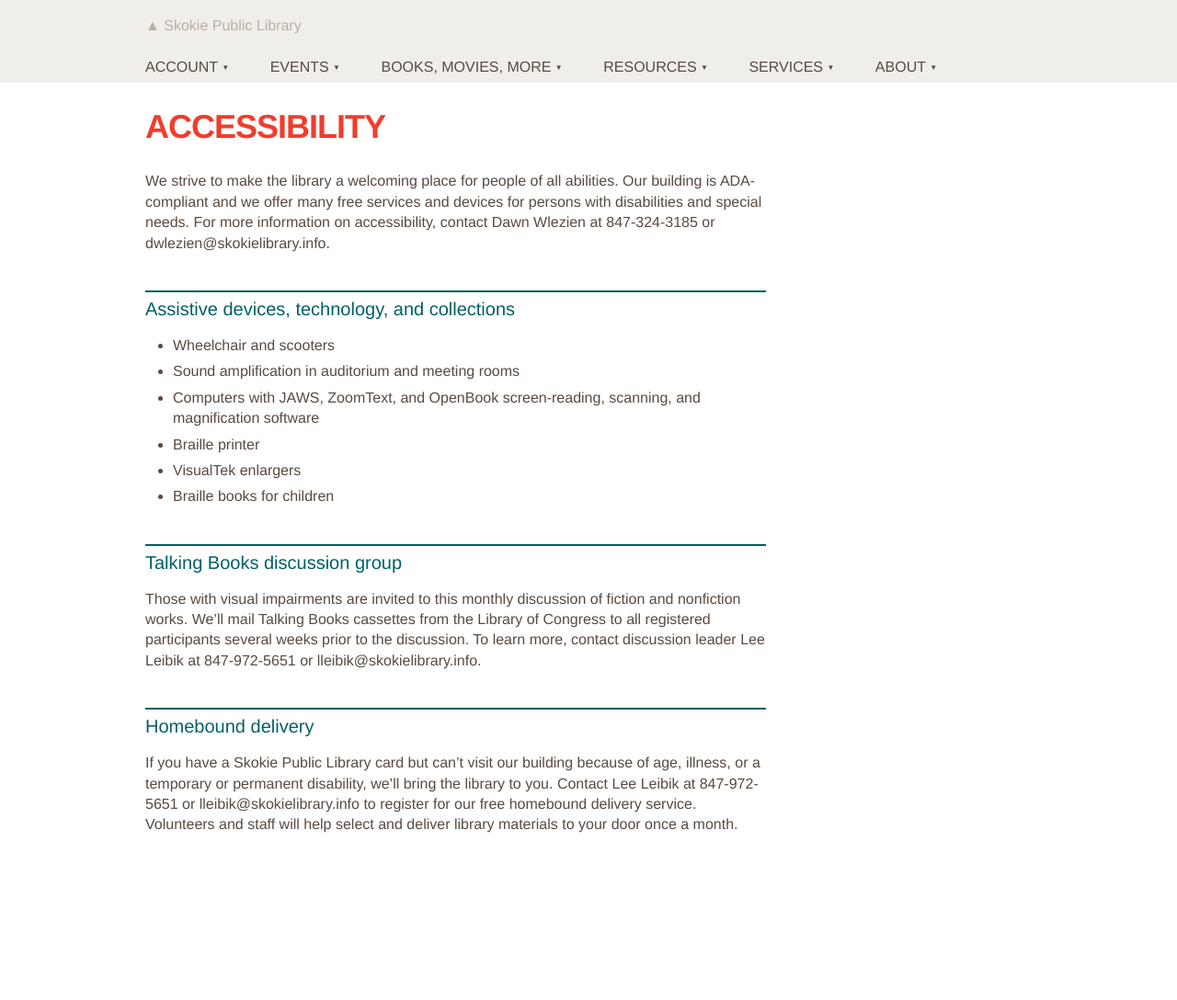
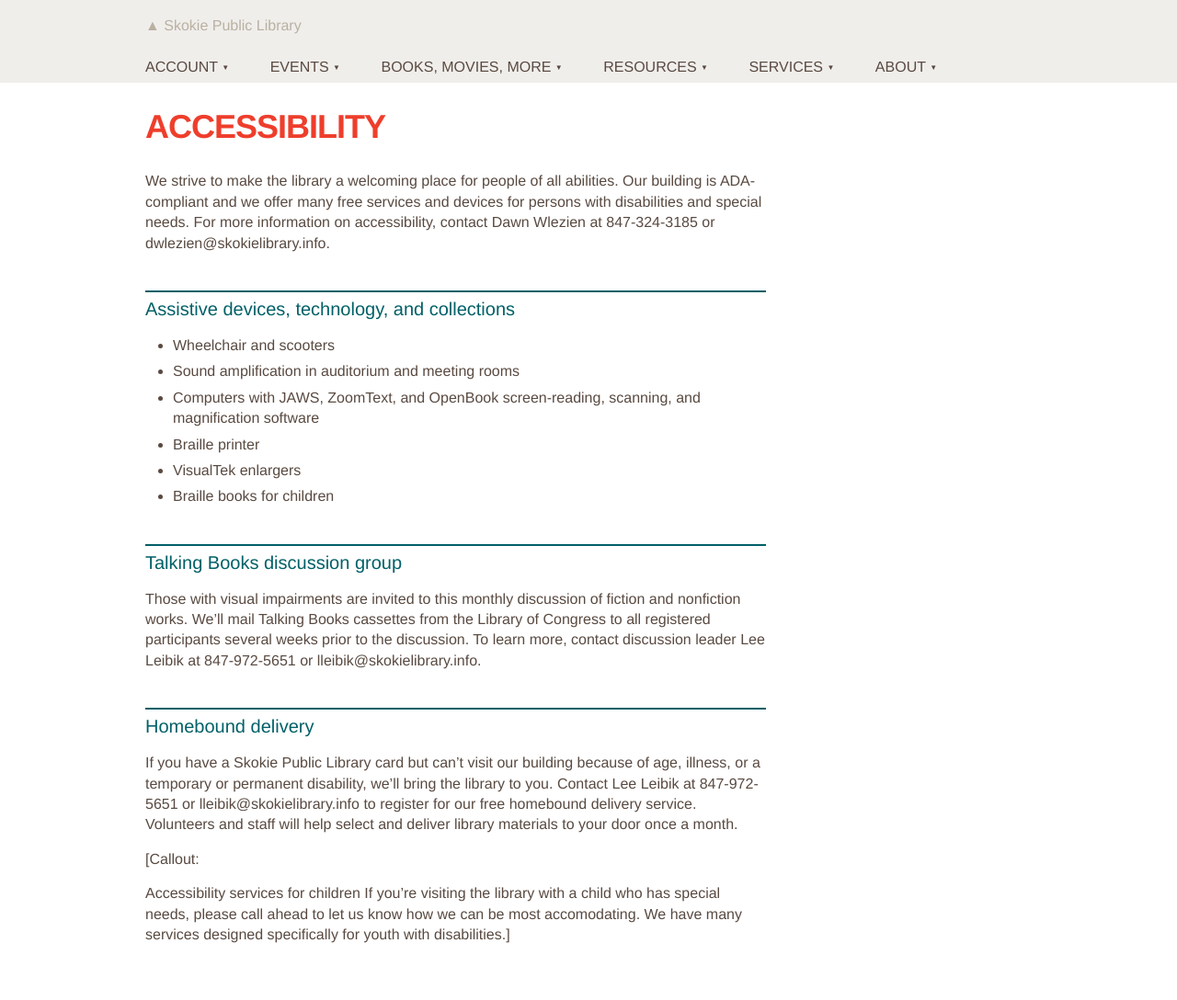
Before and after one commit to skokielibrary/spl-content, a Jekyll site: the page built from _content/annabelle/services--accessibility-special-needs.markdown, in a window 1280 px wide. Shown: the whole page at 92% size. Built offline with Jekyll 4.4.1, drawn with Linux system fonts in a browser that asks for light colours; before the commit the page ends 969 px from its top, so only the background shows below that.

Commit message:
Updated services--accessibility-special-needs.markdown

```diff
--- a/_content/annabelle/services--accessibility-special-needs.markdown
+++ b/_content/annabelle/services--accessibility-special-needs.markdown
@@ -19,3 +19,8 @@ Those with visual impairments are invited to this monthly discussion of fiction
 
 ##Homebound delivery
 If you have a Skokie Public Library card but can't visit our building because of age, illness, or a temporary or permanent disability, we'll bring the library to you. Contact Lee Leibik at 847-972-5651 or lleibik@skokielibrary.info to register for our free homebound delivery service. Volunteers and staff will help select and deliver library materials to your door once a month.
+
+[Callout:
+
+Accessibility services for children
+If you're visiting the library with a child who has special needs, please call ahead to let us know how we can be most accomodating. We have many services designed specifically for youth with disabilities.]
```
